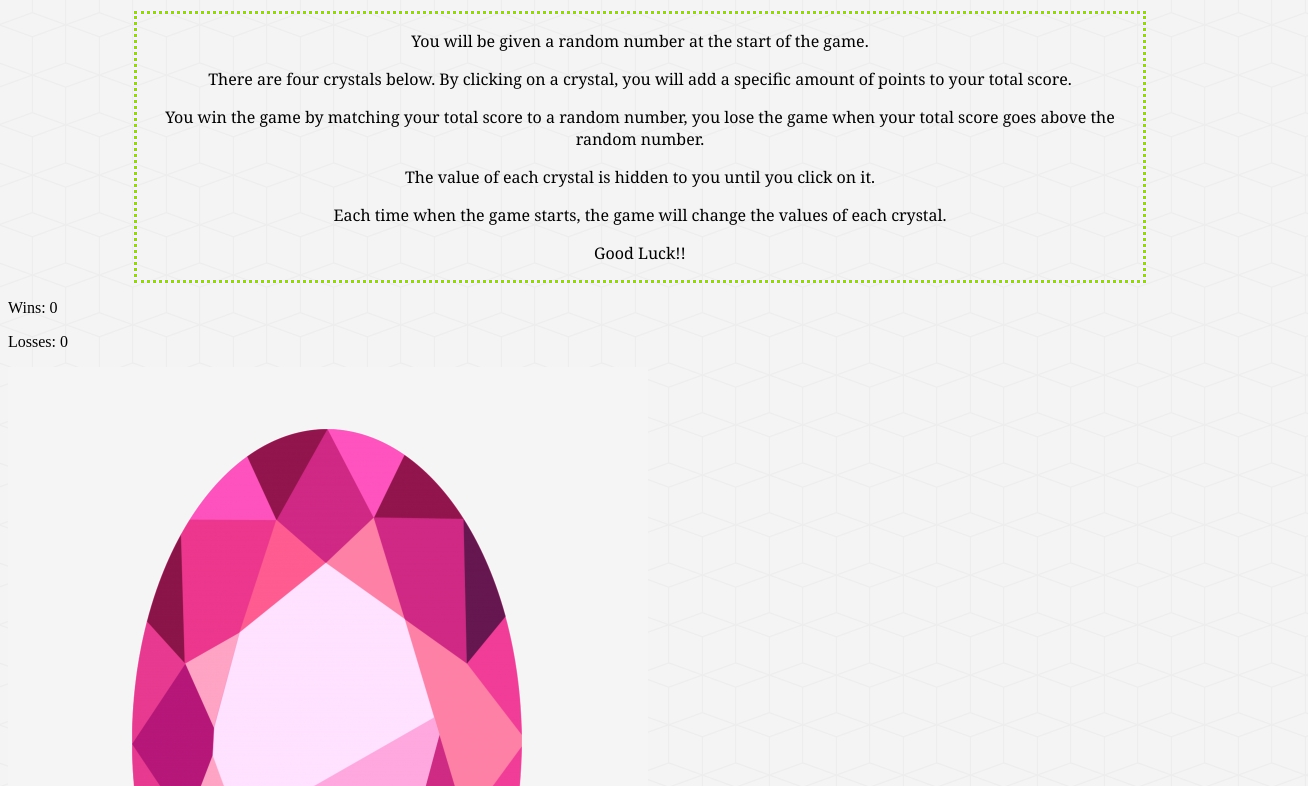
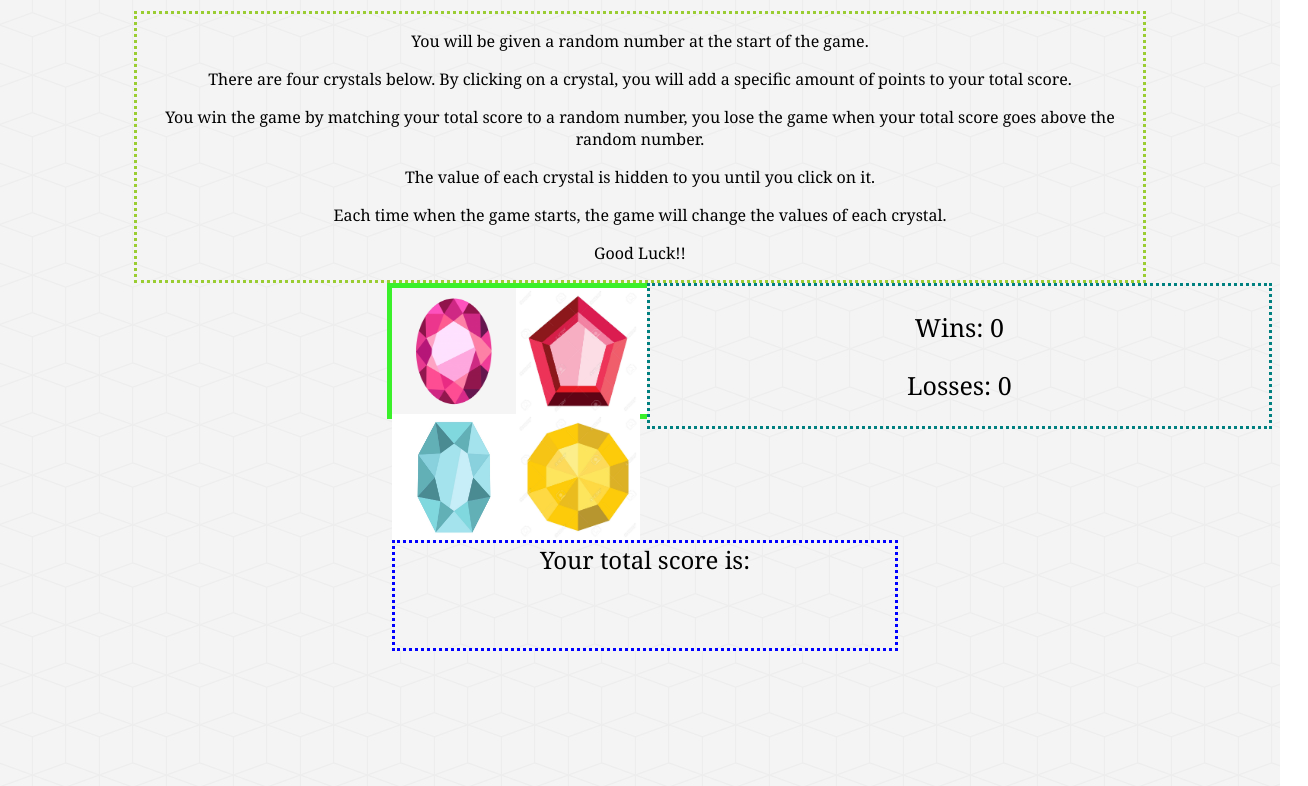
Before and after one commit to chloieeeramos/unit-4-game, a plain HTML site: page index.html in a window 1280 px wide. Shown: the part 138-924 px from the top of the page, 1308 px wide, since content can reach past the window. Drawn offline with nearby package versions, Linux system fonts and the light colour scheme.

Commit message:
updated styles

```diff
--- a/assets/css/style.css
+++ b/assets/css/style.css
@@ -20,10 +20,81 @@ body {
     margin-right: 10%;
 }
 
-.counter {
-    text-align: right;
+#randomnum-and-scoreboard {
+	width: 500px;
+	margin: 0 auto 10px;
+    height: 130px;
     font-family: Cambria, Cochin, Georgia, Times, 'Times New Roman', serif;
+}
+
+#random-num {
+    padding-left: 8px;
+    font-family: Cambria, Cochin, Georgia, Times, 'Times New Roman', serif;
+}
+
+#random-num-generator {
+	background-image: url("../images/cubes.png");
+	font-size: 60px;
+    color: purple;
     border-style: dotted;
-    border-color: aqua;
+    border-color: teal;
+	width: 45%;
+	height: 100%;
+    float: left;
+    font-family: Cambria, Cochin, Georgia, Times, 'Times New Roman', serif;
+}
 
+#score-board {
+    background-image: url("../images/cubes.png");
+    border-style: dotted;
+    border-color: teal;
+    margin: auto;
+	width: 49%;
+	height: 100%;
+	font-size: 25px;
+	float: right;
+	text-align: center;
+    line-height: 1.3em;
+    font-family: Cambria, Cochin, Georgia, Times, 'Times New Roman', serif;
 }
+
+#crystals {
+	background-color: #fff;
+	width: 496px;
+	height: 126px;
+	margin: auto;
+	border: 5px solid #3af02a;
+}
+
+#crystals img {
+	width: 25%;
+	height: 100%;
+	float: left;
+}
+
+#score p {
+    text-align: center;
+    clear: both;
+	width: 500px;
+	height: 105px;
+    background-image: url("../images/cubes.png");
+    border-style: dotted;
+    border-color: blue;
+    margin: 10px auto;
+    font-family: Cambria, Cochin, Georgia, Times, 'Times New Roman', serif;
+}
+
+#score {
+	font-size: 150%;
+	padding-top: 5px;
+	padding-left: 10px;
+    padding-bottom: 10px;
+    font-family: Cambria, Cochin, Georgia, Times, 'Times New Roman', serif;
+}
+
+#current-score-counter {
+	color: #fff;
+	font-size: 350%;
+    padding-left: 10px;
+    font-family: Cambria, Cochin, Georgia, Times, 'Times New Roman', serif;
+}
```
